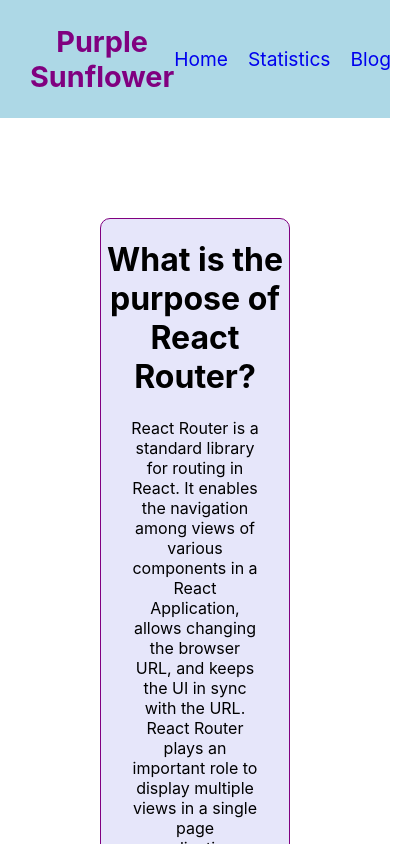
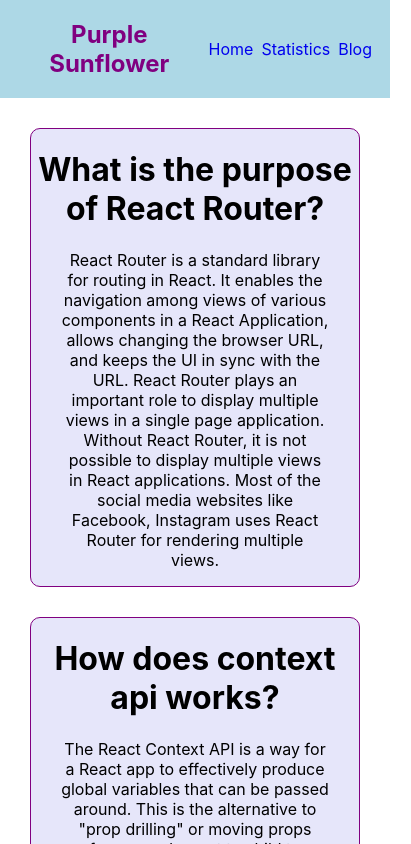
Before and after one commit to sadia136310/purple-sunflower, a React (Create React App) app: page /blog in a window 390 px wide. Shown: the top 844 px of the page, 411 px wide, since content can reach past the window. Built offline with nearby package versions, Linux system fonts and the light colour scheme.

Commit message:
last commit

```diff
--- a/src/components/Blog/Blog.css
+++ b/src/components/Blog/Blog.css
@@ -1,6 +1,9 @@
 .question-container{
     border: 1px solid purple;
-    margin: 100px;
+    margin-left: 180px;
+    margin-right: 180px;
+    margin-top: 80px;
+    margin-bottom: 40px;
     background-color: lavender;
     border-radius: 10px;
 }
@@ -8,3 +11,11 @@
     padding-left: 30px;
     padding-right:30px ;
 }
+@media only screen and (max-width: 767px) {
+
+    .question-container{
+
+        margin: 30px;
+
+    }
+}
--- a/src/components/Header/Header.css
+++ b/src/components/Header/Header.css
@@ -6,14 +6,14 @@
     color: peru;
 
 }
-.header{
+.nav{
     display: flex;
     align-items: center;
     justify-content: space-between;
     padding-left: 80px;
     padding-right: 80px;
     background-color: lightblue;
-    font-size: larger;
+    font-size: large;
 
 }
 .purple{
@@ -21,8 +21,12 @@
 }
 
 @media only screen and (max-width: 767px) {
-    .header{
-        padding-left: 30px;
-        padding-right: 30px;
+    nav a{
+        margin-right: 8px;
     }
+    .nav{
+        padding-left: 10px;
+        padding-right: 10px;
+        font-size: medium;
 }
+}
--- a/src/components/Header/Header.js
+++ b/src/components/Header/Header.js
@@ -4,7 +4,7 @@
 
 const Header = () => {
     return (
-        <nav className='header'>
+        <nav className='nav'>
      <div>
    <h1 className='purple'>Purple Sunflower</h1>
      </div>
--- a/src/components/Home/Home.css
+++ b/src/components/Home/Home.css
@@ -20,11 +20,13 @@
     .data-container{
         grid-template-columns: repeat(1,1fr);
         gap: 20px;
-        margin-left: 150px;
+        margin-left: 90px;
 
     }
     .home-section img{
-        width: 300px;
-        margin-top: 90px;
+        width: 280px;
+        height: 230px;
+        margin-top: 60px;
+
      }
 }
--- a/src/components/Question/Question.css
+++ b/src/components/Question/Question.css
@@ -1,7 +1,7 @@
 .ques-container{
     border: 1px solid purple;
     margin-top: 40px;
-    margin-left: 200px;
+     margin-left: 210px;
     margin-bottom: 30px;
     width: 630px;
     height: 380px;
@@ -17,8 +17,10 @@
 }
 @media only screen and (max-width: 767px) {
     .ques-container{
-        margin-left: 60px;
-        width: 300px;
-        height: 440px;
+        margin-left: 30px;
+        width: 250px;
+        height: 470px;
+
     }
+
 }
--- a/src/components/Statistics/Statistics.css
+++ b/src/components/Statistics/Statistics.css
@@ -6,7 +6,8 @@
 
 @media only screen and (max-width: 767px) {
     .chart-container{
-          margin-left: 0px;
+         margin-left: 0px;
+         margin-right: 20px;
 
     }
 
```
